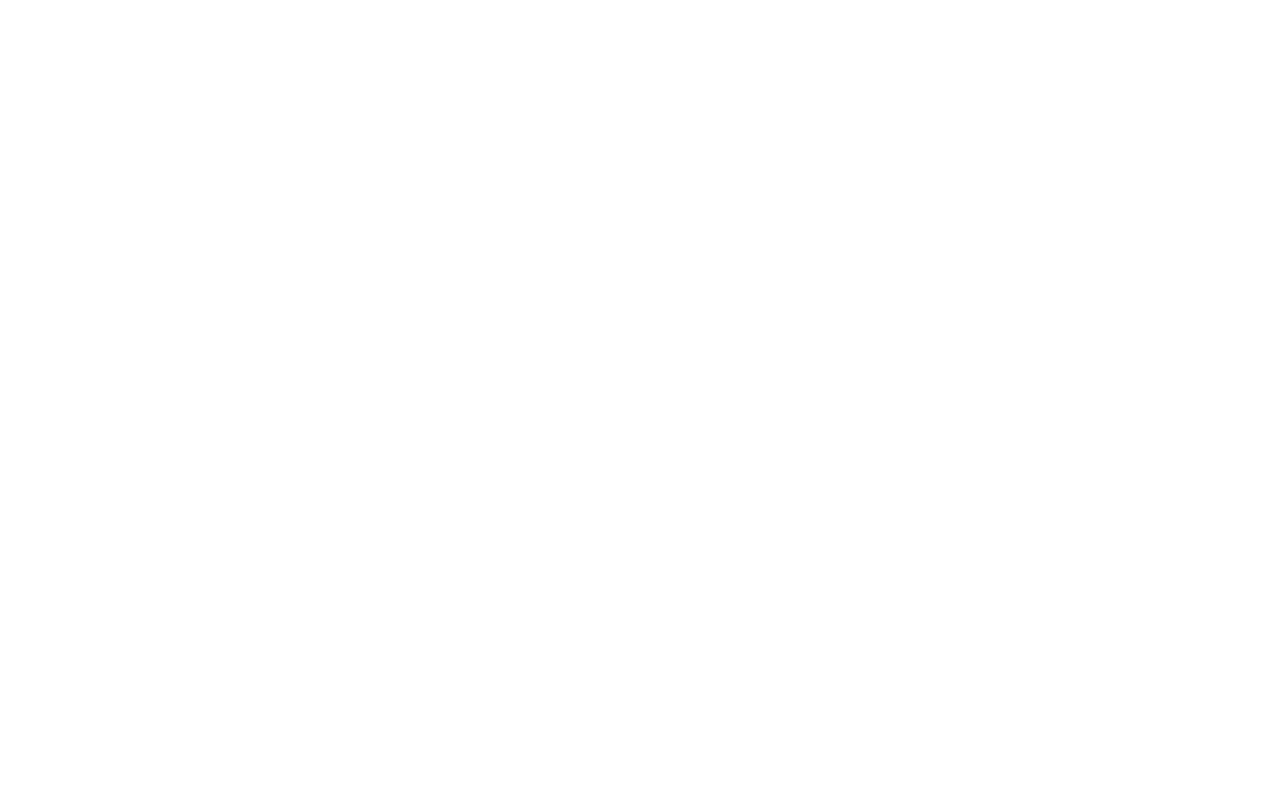
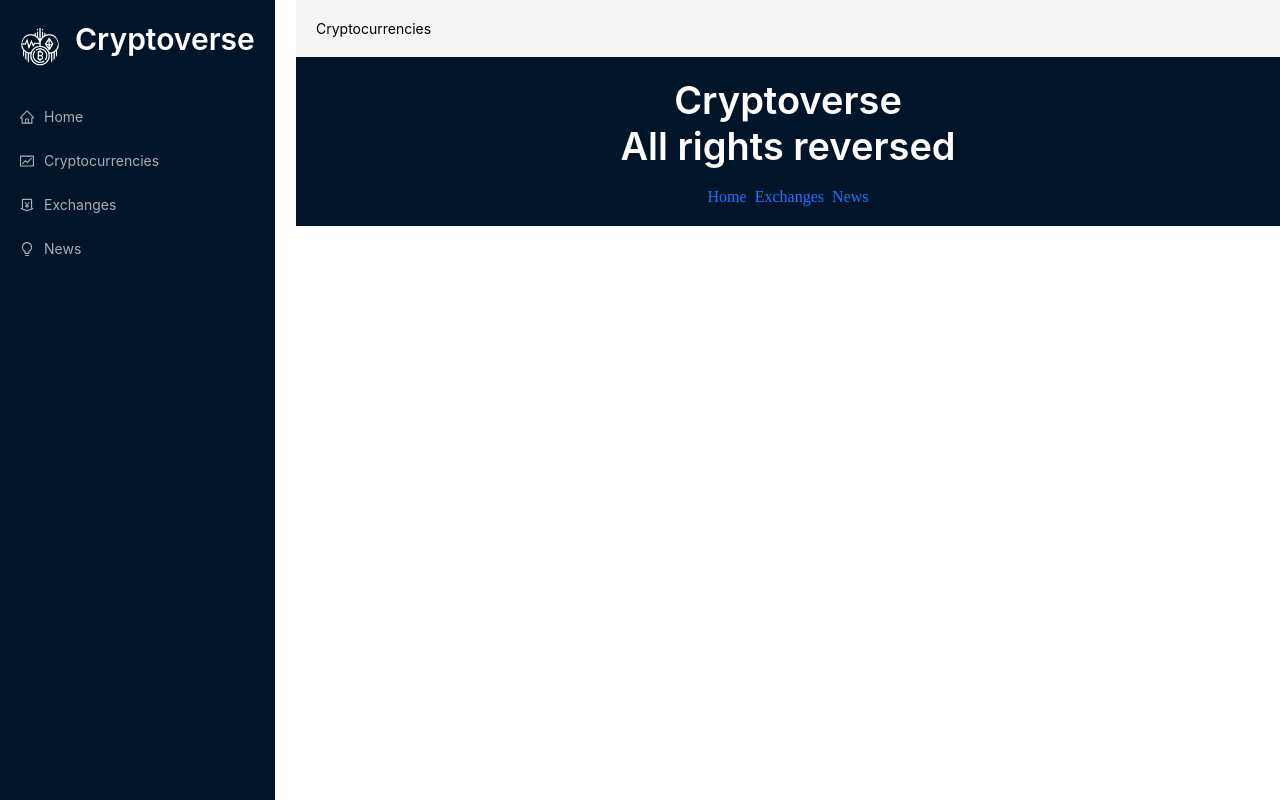
Before and after one commit to ankitpakhale/cryptoverse, a React (Create React App) app: page /cryptocurrencies in a window 1280 px wide. Built offline with nearby package versions, Linux system fonts and the light colour scheme.

Commit message:
Added: Required Components

```diff
--- /dev/null
+++ b/src/App.css
@@ -0,0 +1,379 @@
+
+:root{
+    --text-primary:#000;
+    --bgPrimary:#fff;
+   --bgSecondary: #F9F9F9;
+   --pink: #0071bd;
+   --light-blue: #e6f7ff;
+   --border: #d9d9d9;
+}
+
+* {
+    margin: 0;
+    padding: 0;
+    box-sizing: border-box;
+}
+
+a:hover{
+    color: var(--pink) !important;
+}
+
+.app{
+    display: flex;
+    overflow: hidden;
+}
+
+.navbar{
+    flex: 0.2;
+    background-color: rgb(0, 21, 41);
+}
+
+.main{
+    flex: 0.8;
+    width: 100%;
+
+}
+.routes{
+    padding: 20px;
+}
+.nav-container{
+    position: fixed;
+    left: 0;
+    margin: 10px;
+    height: 100vh;
+    margin: 0px;
+    background-color: rgb(0, 21, 41);
+}
+
+.logo-container{
+    background-color: #001529;
+    display: flex;
+    padding: 20px;
+    align-items: center;
+    width: 100%;
+}
+.logo{
+    margin:0 0 0 15px;
+}
+.logo a{
+   color: white;
+}
+.menu-control-container{
+    display: none !important;
+    position: absolute !important;
+    right: 10px !important;
+    top: 25px !important;
+    font-size: 1.2rem !important;
+    background-color: var(--bgSecondary) !important;
+    border: none !important;
+}
+
+.loader{
+    height: 81vh;
+    display: flex;
+    justify-content: center;
+    align-items: center;
+}
+
+@media screen and (max-width:1300px){
+    .main{
+        margin-left: 50px;
+    }
+}
+
+@media screen and (max-width:1170px){
+    .main{
+        margin-left: 50px;
+    }
+}
+
+@media screen and (max-width:1000px){
+    .main{
+        margin-left: 100px;
+    }
+}
+
+@media screen and (max-width:800px){
+    .app{
+        flex-direction: column;
+        overflow: hidden;
+    }
+
+    .navbar{
+        flex: 1;
+    }
+
+    .main{
+        flex: 1;
+        margin-top: 90px;
+        margin-left: 0px;
+        margin-right: 10px;
+    }
+
+    .nav-container{
+        height: 8vh;
+        position:fixed;
+        width: 100%;
+        z-index: 100;
+        background-color: var(--bgSecondary);
+    }
+
+    .menu-control-container{
+        display: block !important;
+    }
+
+    .ant-menu{
+        position: absolute;
+        right: 0px;
+    }
+    .home-title{
+        font-size: 1.4rem !important;
+    }
+    .show-more{
+        font-size: 1.3rem !important;
+    }
+}
+
+.coin-detail-container{
+    margin: 30px;
+}
+
+.coin-heading-container{
+    display: flex;
+    justify-content: center;
+    align-items: center;
+    flex-direction: column;
+    border-bottom: 1px solid var(--border);
+    padding-top: 20px;
+    padding-bottom: 20px;
+    gap: 10px;
+}
+
+.coin-heading-container .coin-name{
+    font-weight: 900;
+    color: var(--pink);
+}
+
+.coin-heading-container p{
+    font-size: 1rem;
+    opacity: 0.9;
+    margin-bottom: 20px;
+}
+
+.stats-container{
+    display: flex;
+    justify-content: space-between;
+    align-items: center;
+    gap: 40px;
+}
+
+.stats-container h2{
+    font-weight: 700;
+    font-size: 1.4rem;
+    margin-top: 20px;
+    color: var(--pink);
+}
+
+.coin-details-heading{
+    font-weight: 700 !important;
+    margin-top: 20px !important;
+    color: var(--pink) !important;
+}
+
+.coin-stats{
+    display: flex;
+    justify-content: space-between;
+    border-bottom: 1px solid var(--border);
+    font-size: 1rem;
+    opacity: 0.9;
+    padding: 20px;
+
+}
+
+.coin-stats-name{
+    display: flex;
+    gap: 10px;
+    font-size: 1rem;
+}
+
+.stats{
+    font-weight: 800;
+}
+
+.coin-value-statistics-heading p{
+    font-size: 1rem;
+    opacity: 0.9;
+}
+
+.coin-desc-link{
+    display: flex;
+    gap: 40px;
+    margin-top: 40px;
+    padding-top: 20px;
+}
+
+.coin-desc-link h2{
+    font-weight: 700;
+    color: var(--pink);
+}
+
+.coin-desc-link p{
+    font-size: 1rem;
+    opacity: 0.9;
+}
+
+.coin-desc-link a{
+    color: var(--pink);
+}
+
+.coin-desc-link h3{
+    font-weight: 700;
+}
+
+.coin-desc{
+    flex: 0.5;
+}
+
+.coin-links{
+  padding: 0px 20px;
+    flex: 0.5;
+}
+
+.coin-link{
+    display: flex;
+    justify-content: space-between;
+    align-items: center;
+    border-bottom: 1px solid var(--border);
+    padding: 20px;
+}
+
+.link-name{
+    text-transform: capitalize;
+    font-size: 1rem;
+}
+
+.coin-link a{
+    color: var(--pink);
+    font-weight: 700;
+    font-size: 1rem;
+}
+
+.coin-link:hover, .coin-stats:hover{
+    background-color: var(--bgSecondary);
+}
+
+@media screen and (max-width:1000px){
+    .stats-container{
+        flex-direction: column;
+    }
+    .coin-desc-link{
+        flex-direction: column;
+    }
+    .stats-container h2{
+        margin-top: 0px;
+    }
+}
+
+@media screen and (max-width: 500px){
+    .coin-links{
+        padding: 0px;
+    }
+    .coin-detail-container{
+        margin: 0;
+    }
+}
+@media screen and (max-width: 500px){
+    .heading{
+        margin-top: 20px;
+    }
+}
+
+.select-news{
+    width: 180px;
+}
+.news-card{
+    min-height: 300px !important;
+}
+.news-image-container{
+    display: flex !important;
+    justify-content: space-between !important;
+}
+.news-title{
+width: 70%;
+}
+
+.news-image-container .img{
+    width:100px;
+    height:100px;
+}
+.news-card p{
+    color: black;
+    margin: 10px 0px !important;
+}
+.provider-container{
+    display: flex;
+    justify-content: space-between;
+}
+.provider-name{
+    margin-left: 10px;
+}
+
+.chart-header{
+    display: flex;
+    justify-content: space-between;
+    gap: 50px;
+    color: #0071bd;
+}
+.chart-title{
+    color: #0071bd !important;
+}
+.price-container{
+    display: flex !important;
+    gap: 20px !important;
+    align-items: center !important;
+    flex-wrap: wrap !important;
+}
+.price-change{
+    font-weight: 900 !important;
+}
+.current-price{
+    margin-top: 0px !important;
+    font-weight: 900 !important;
+}
+.home-heading-container{
+    display: flex;
+    justify-content: space-between;
+    align-items: center;
+    margin-top: 40px;
+}
+.show-more{
+    margin-top: 0px !important;
+}
+.exchange-image{
+    margin: 0px 10px !important;
+}
+.search-crypto{
+    margin: 20px auto 30px auto;
+    width: 250px;
+}
+.crypto-card-container{
+    min-height: 65vh !important;
+}
+.crypto-card{
+    min-width: 250px;
+}
+.crypto-card .crypto-image{
+    width:35px;
+}
+.select-timeperiod{
+    width: 200px !important;
+    margin-top: 20px !important;
+}
+
+.footer {
+    background-color: #001529;
+    display: flex;
+    flex-direction: column;
+    padding: 20px;
+    align-items: center;
+}
--- a/src/App.js
+++ b/src/App.js
@@ -2,12 +2,55 @@ import React from "react";
 import { Switch, Route, Link } from "react-router-dom";
 import { Layout, Typography, Space } from "antd";
 
+import {
+  Navbar,
+  Exchanges,
+  Homepage,
+  News,
+  CryptoDetails,
+  Cryptocurrencies,
+} from "./components";
+import "./App.css";
 const App = () => {
   return (
     <div className="app">
-      <div className="navbar"></div>
-      <div className="main"></div>
-      <div className="footer"></div>
+      <div className="navbar">
+        <Navbar />
+      </div>
+      <div className="main">
+        <Layout>
+          <div className="routes">
+            <Switch>
+              <Route exact path="/">
+                <Homepage />
+              </Route>
+              <Route exact path="/exchanges">
+                <Exchanges />
+              </Route>
+              <Route exact path="/cryptocurrencies">
+                <Cryptocurrencies />
+              </Route>
+              <Route exact path="/crypto/:coinID">
+                <CryptoDetails />
+              </Route>
+              <Route exact path="/news">
+                <News />
+              </Route>
+            </Switch>
+          </div>
+        </Layout>
+        <div className="footer" level={5}>
+          <Typography.Title style={{ color: "white", textAlign: "center" }}>
+            Cryptoverse <br />
+            All rights reversed
+          </Typography.Title>
+          <Space>
+            <Link to="/">Home</Link>
+            <Link to="/exchanges">Exchanges</Link>
+            <Link to="/news">News</Link>
+          </Space>
+        </div>
+      </div>
     </div>
   );
 };
--- /dev/null
+++ b/src/components/CryptoDetails.jsx
@@ -0,0 +1,9 @@
+import React from 'react'
+
+const CryptoDetails = () => {
+  return (
+    <div>CryptoDetails</div>
+  )
+}
+
+export default CryptoDetails
--- /dev/null
+++ b/src/components/Cryptocurrencies.jsx
@@ -0,0 +1,9 @@
+import React from 'react'
+
+const Cryptocurrencies = () => {
+  return (
+    <div>Cryptocurrencies</div>
+  )
+}
+
+export default Cryptocurrencies
--- /dev/null
+++ b/src/components/Exchanges.jsx
@@ -0,0 +1,9 @@
+import React from 'react'
+
+const Exchanges = () => {
+  return (
+    <div>Exchanges</div>
+  )
+}
+
+export default Exchanges
--- /dev/null
+++ b/src/components/Homepage.jsx
@@ -0,0 +1,9 @@
+import React from 'react'
+
+const Homepage = () => {
+  return (
+    <div>Homepage</div>
+  )
+}
+
+export default Homepage
--- a/src/components/Navbar.jsx
+++ b/src/components/Navbar.jsx
@@ -9,16 +9,33 @@ import {
   MenuOutlined,
 } from "@ant-design/icons";
 
+import icon from "../images/cryptocurrency.png"
+
 const Navbar = () => {
   return (
     <div className="nav-container">
       <div className="logo-container">
-        <Avatar />
+        <Avatar src={icon} size="large" />
         <Typography.Title level={2} className="logo">
           <Link to="/">Cryptoverse</Link>
         </Typography.Title>
         <Button className="menu-control-container"></Button>
       </div>
+
+      <Menu theme="dark">
+        <Menu.Item icon={<HomeOutlined />}>
+          <Link to="/">Home</Link>
+        </Menu.Item>
+        <Menu.Item icon={<FundOutlined />}>
+          <Link to="/cryptocurrencies">Cryptocurrencies</Link>
+        </Menu.Item>
+        <Menu.Item icon={<MoneyCollectOutlined />}>
+          <Link to="/exchanges">Exchanges</Link>
+        </Menu.Item>
+        <Menu.Item icon={<BulbOutlined />}>
+          <Link to="/news">News</Link>
+        </Menu.Item>
+      </Menu>
     </div>
   );
 };
--- /dev/null
+++ b/src/components/News.jsx
@@ -0,0 +1,9 @@
+import React from 'react'
+
+const News = () => {
+  return (
+    <div>News</div>
+  )
+}
+
+export default News
--- /dev/null
+++ b/src/components/index.js
@@ -0,0 +1,7 @@
+export { default as Navbar } from "./Navbar";
+
+export { default as Cryptocurrencies } from "./Cryptocurrencies";
+export { default as CryptoDetails } from "./CryptoDetails";
+export { default as Exchanges } from "./Exchanges";
+export { default as Homepage } from "./Homepage";
+export { default as News } from "./News";
--- a/src/index.js
+++ b/src/index.js
@@ -1,6 +1,13 @@
 import React from "react";
 import ReactDOM from "react-dom";
-
+import { BrowserRouter as Router } from "react-router-dom";
 import App from "./App";
 
-ReactDOM.render(<App />, document.getElementById("root"));
+// import "antd/dist/antd.css";
+
+ReactDOM.render(
+  <Router>
+    <App />
+  </Router>,
+  document.getElementById("root")
+);
```
Also changed, not shown: src/images/cryptocurrency.png (added), 1 other file (tests, documents, lock files or other folders).
